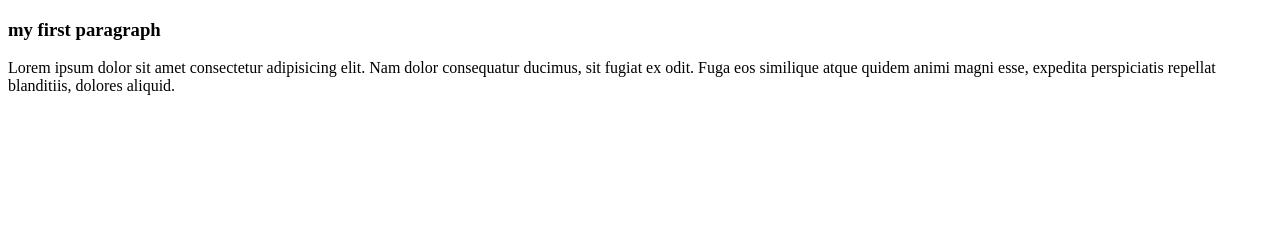
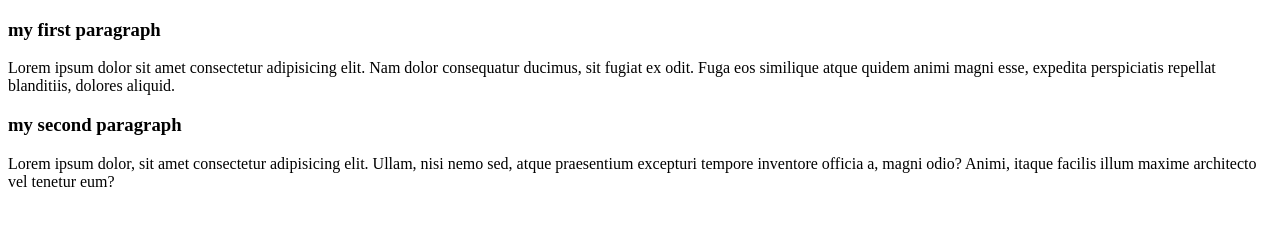
Before and after one commit to Saim1811/problem-will-never-last, a plain HTML site: page index.html in a window 1280 px wide. Drawn offline with Linux system fonts and the light colour scheme.

Commit message:
first commit

```diff
--- a/index.html
+++ b/index.html
@@ -10,6 +10,10 @@
         <h3>my first paragraph</h3>
         <p>Lorem ipsum dolor sit amet consectetur adipisicing elit. Nam dolor consequatur ducimus, sit fugiat ex odit. Fuga eos similique atque quidem animi magni esse, expedita perspiciatis repellat blanditiis, dolores aliquid.</p>
     </div>
+    <div>
+        <h3>my second paragraph</h3>
+        <p>Lorem ipsum dolor, sit amet consectetur adipisicing elit. Ullam, nisi nemo sed, atque praesentium excepturi tempore inventore officia a, magni odio? Animi, itaque facilis illum maxime architecto vel tenetur eum?</p>
+    </div>
 
 </body>
 </html>
```
